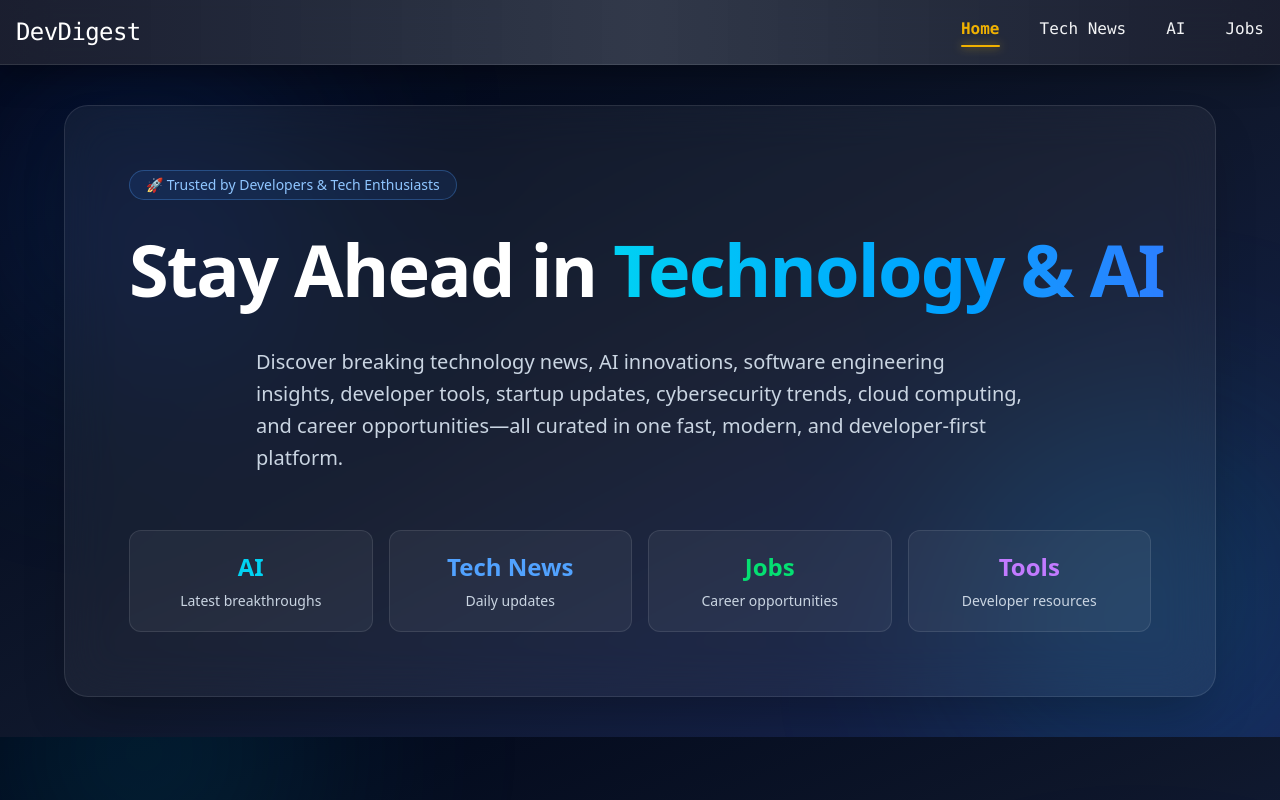
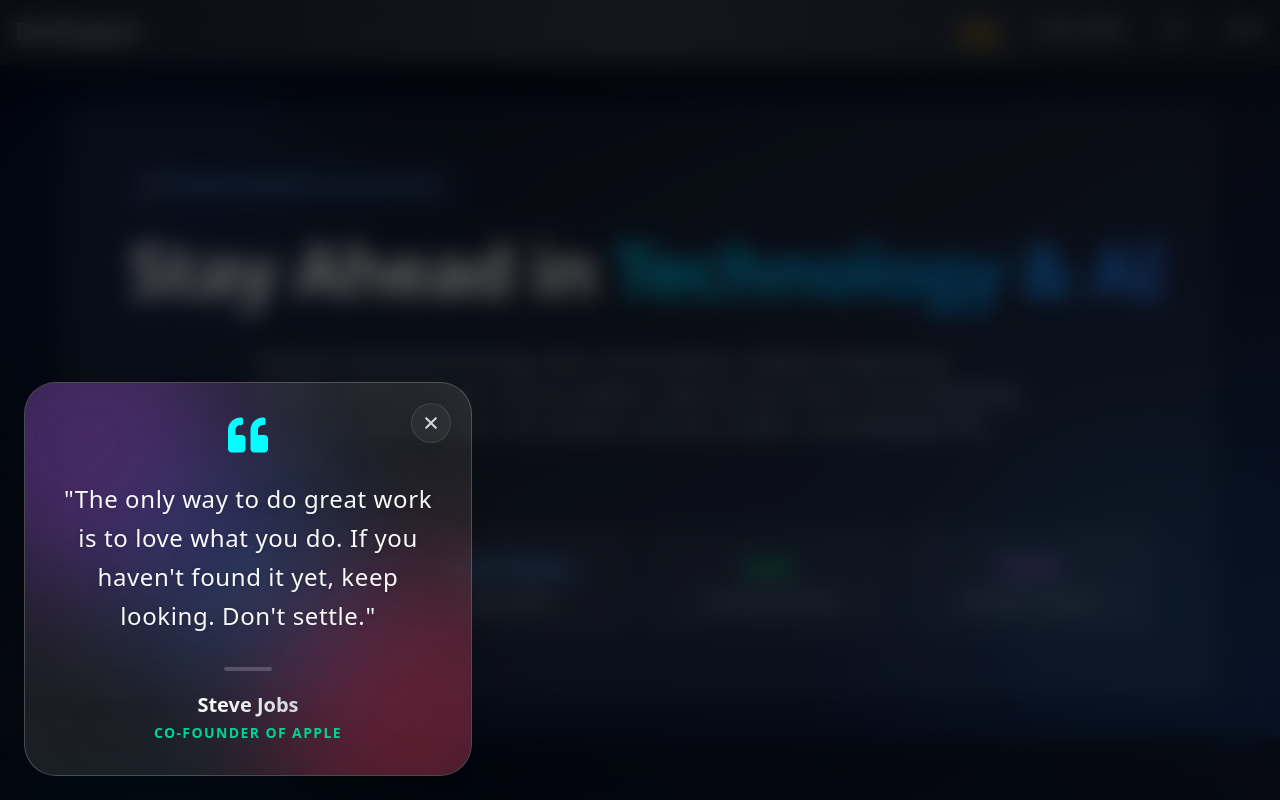
Before and after one commit to raushan-sinha/devdigest, a Next.js app: page / in a window 1280 px wide. Shown: the top 800 px of the page. Built offline with nearby package versions, Linux system fonts and the light colour scheme; no server answers.

Commit message:
Added a component - QuotePopupCard

```diff
--- a/app/page.tsx
+++ b/app/page.tsx
@@ -1,9 +1,12 @@
+import QuotePopupCard from "@/components/ui/QuotePopupCard";
 import Home from "./home/Home";
 
 export default function MainPage() {
     return (
         <>
             <Home />
+
+            <QuotePopupCard />
         </>
     );
 }
```
